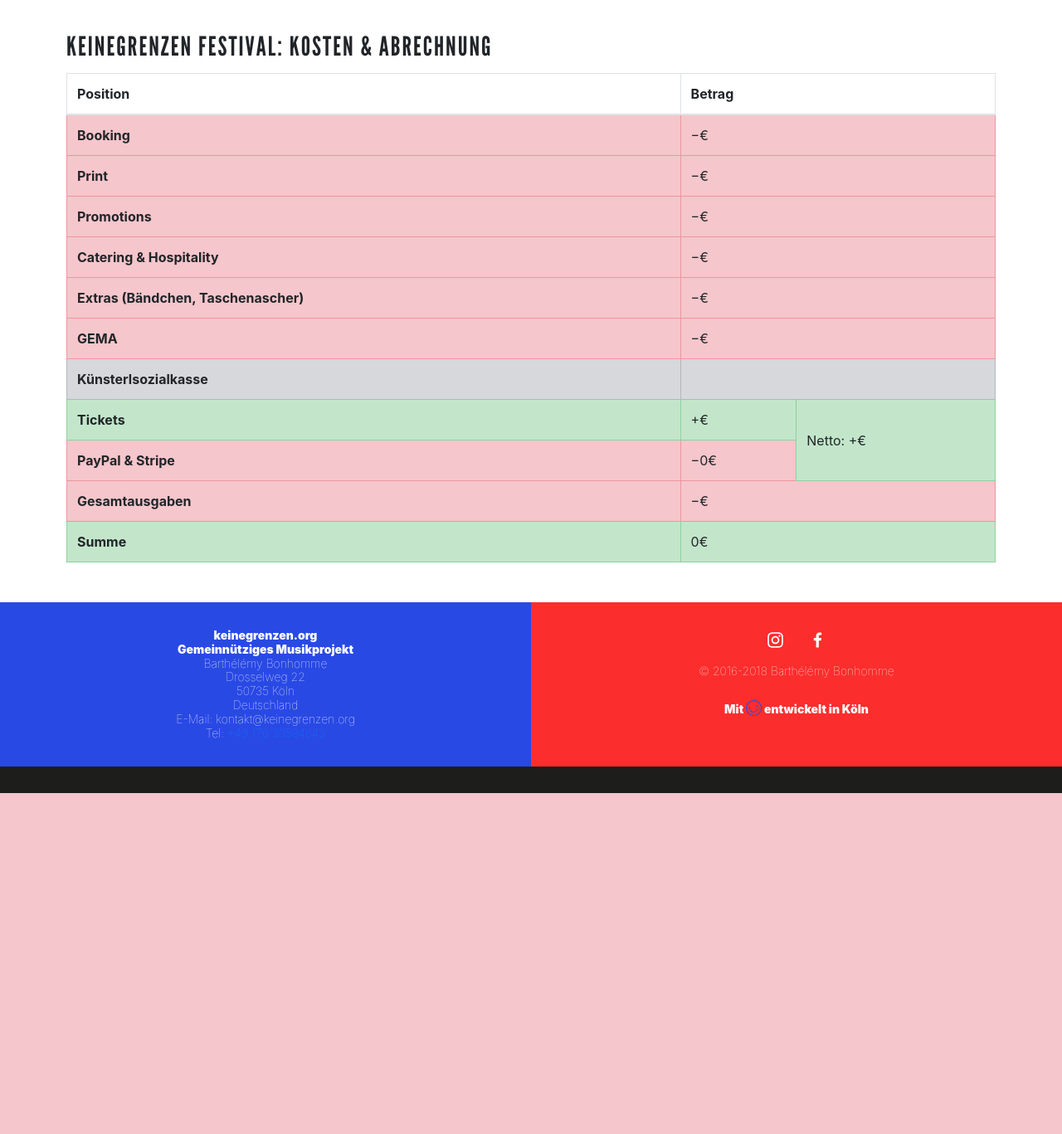
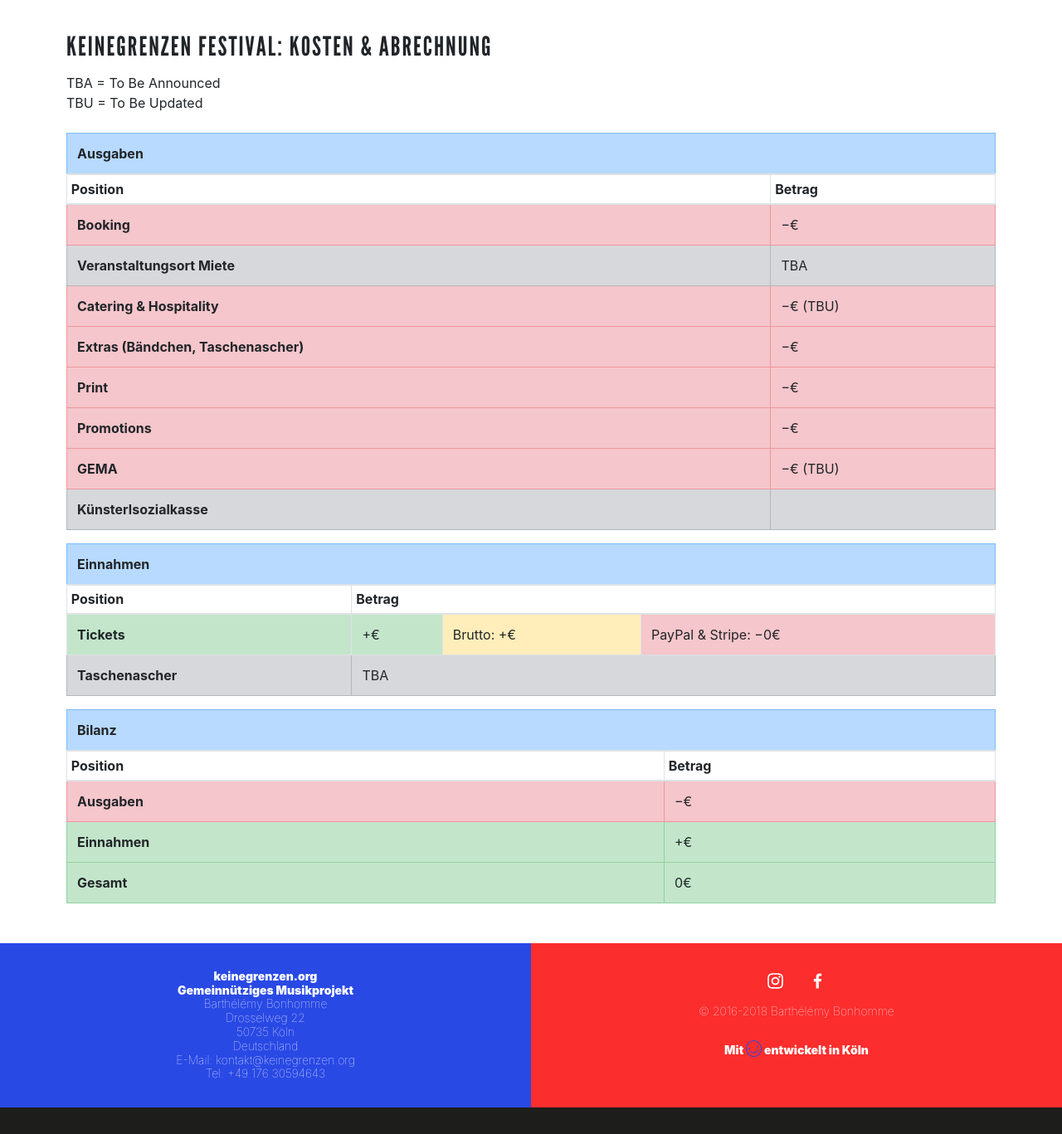
Before and after one commit to keinegrenzen-org/landingpage-festival-2019, a Symfony app: template templates/numbers.html.twig in a window 1280 px wide. Shown: the whole page at 83% size. Before the commit the page ends 956 px from the top, so only its background shows below. Run offline with Twig, Linux system fonts and the light colour scheme; the template is opened without the code that fills it, so the values that code supplies are empty; style sheets or scripts are compiled from the project's sources; some libraries are stand-ins or nearby versions.

Commit message:
styled expenses

```diff
--- a/templates/numbers.html.twig
+++ b/templates/numbers.html.twig
@@ -21,10 +21,18 @@
     <body itemscope itemtype="https://schema.org/Event">
         <main>
             <h1>keinegrenzen Festival: Kosten & Abrechnung</h1>
+            <span>
+                TBA &equals; To Be Announced<br>
+                TBU &equals; To Be Updated<br>
+                &nbsp;
+            </span>
             <section class="container paragraph table-responsive">
                 <table class="table table-bordered table-striped">
                     <thead>
-                    <tr>
+                    <tr class="table-primary">
+                        <th colspan="3">Ausgaben</th>
+                    </tr>
+                    <tr class="table-sm">
                         <th scope="col">Position</th>
                         <th colspan="2" scope="col">Betrag</th>
                     </tr>
@@ -33,6 +41,18 @@
                     <tr class="table-danger">
                         <th scope="row">Booking</th>
                         <td colspan="2">&minus;{{ booking }}&euro;</td>
+                    </tr>
+                    <tr class="table-secondary">
+                        <th scope="row">Veranstaltungsort Miete</th>
+                        <td colspan="2">TBA</td>
+                    </tr>
+                    <tr class="table-danger">
+                        <th scope="row">Catering & Hospitality</th>
+                        <td colspan="2">&minus;{{ catering }}&euro; (TBU)</td>
+                    </tr>
+                    <tr class="table-danger">
+                        <th scope="row">Extras (B&auml;ndchen, Taschenascher)</th>
+                        <td colspan="2">&minus;{{ extras }}&euro;</td>
                     </tr>
                     <tr class="table-danger">
                         <th scope="row">Print</th>
@@ -43,36 +63,60 @@
                         <td colspan="2">&minus;{{ promo }}&euro;</td>
                     </tr>
                     <tr class="table-danger">
-                        <th scope="row">Catering & Hospitality</th>
-                        <td colspan="2">&minus;{{ catering }}&euro;</td>
-                    </tr>
-                    <tr class="table-danger">
-                        <th scope="row">Extras (B&auml;ndchen, Taschenascher)</th>
-                        <td colspan="2">&minus;{{ extras }}&euro;</td>
-                    </tr>
-                    <tr class="table-danger">
                         <th scope="row">GEMA</th>
-                        <td colspan="2">&minus;{{ gema }}&euro;</td>
+                        <td colspan="2">&minus;{{ gema }}&euro; (TBU)</td>
                     </tr>
                     <tr class="table-secondary">
                         <th scope="row">K&uuml;nsterlsozialkasse</th>
                         <td colspan="2">{{ ksk }}</td>
                     </tr>
-                    <tr class="table-success">
-                        <th scope="row">Tickets</th>
-                        <td colspan="1">&plus;{{ gross }}&euro;</td>
-                        <td colspan="1" rowspan="2" class="align-middle">Netto: &plus;{{ net }}&euro;</td>
+
+                    </tbody>
+                </table>
+                <table class="table table-bordered table-striped">
+                    <thead>
+                    <tr class="table-primary">
+                        <th colspan="4">Einnahmen</th>
                     </tr>
+                    <tr class="table-sm">
+                        <th scope="col">Position</th>
+                        <th colspan="3" scope="col">Betrag</th>
+                    </tr>
+                    </thead>
+                    <tbody>
+                    <tr>
+                        <th scope="row" class="table-success align-middle">Tickets</th>
+                        <td colspan="1" class="table-success align-middle">&plus;{{ net }}&euro;</td>
+                        <td colspan="1" class="table-warning">Brutto: &plus;{{ gross }}&euro;</td>
+                        <td colspan="1" class="table-danger">PayPal & Stripe: &minus;{{ gross-net }}&euro;</td>
+                    </tr>
+                    <tr class="table-secondary">
+                        <th scope="row">Taschenascher</th>
+                        <td colspan="3">TBA</td>
+                    </tr>
+                    </tbody>
+                </table>
+                <table class="table table-bordered table-striped">
+                    <thead>
+                    <tr class="table-primary">
+                        <th colspan="3">Bilanz</th>
+                    </tr>
+                    <tr class="table-sm">
+                        <th scope="col">Position</th>
+                        <th colspan="2" scope="col">Betrag</th>
+                    </tr>
+                    </thead>
+                    <tbody>
                     <tr class="table-danger">
-                        <th scope="row">PayPal & Stripe</th>
-                        <td colspan="1">&minus;{{ gross-net }}&euro;</td>
-                    </tr>
-                    <tr class="table-danger">
-                        <th scope="row">Gesamtausgaben</th>
+                        <th scope="row">Ausgaben</th>
                         <td colspan="2">&minus;{{ sum }}&euro;</td>
                     </tr>
+                    <tr class="table-success">
+                        <th scope="row">Einnahmen</th>
+                        <td colspan="2">&plus;{{ net }}&euro;</td>
+                    </tr>
                     <tr class="{{ sum + net > 0 ? 'table-warning' : 'table-success' }}">
-                        <th scope="row">Summe</th>
+                        <th scope="row">Gesamt</th>
                         <td colspan="2">{{ net - sum }}&euro;</td>
                     </tr>
                     </tbody>
@@ -91,7 +135,7 @@
                     50735 Köln<br>
                     Deutschland<br>
                     E-Mail: kontakt@keinegrenzen.org<br>
-                    Tel: <a href="tel:+4917630594643" title="Kontakt aufnehmen">+49 176 30594643</a><br>
+                    Tel: <a href="tel:+4917630594643" title="Kontakt aufnehmen" class="text-white">+49 176 30594643</a><br>
                 </p>
             </div>
             <div class="notices section">
```
